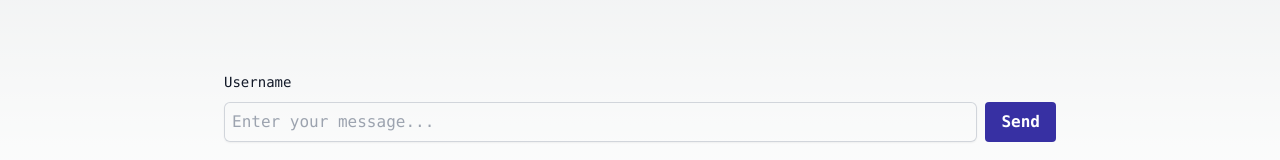
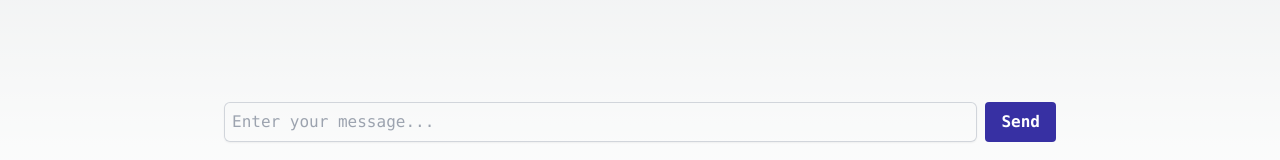
Before and after one commit to homanp/nextjs-superagent, a Next.js app: page / in a window 1280 px wide. Shown: the part 562-722 px from the top of the page. Built offline with nearby package versions, Linux system fonts and the light colour scheme; no server answers; what superagentai-js would draw is missing.

Commit message:
Small tweaks

```diff
--- a/app/page.js
+++ b/app/page.js
@@ -88,12 +88,6 @@ export default function Home() {
 
       <form onSubmit={handleSubmit(onSubmit)}>
         <div className="sm:col-span-4">
-          <label
-            htmlFor="username"
-            className="block text-sm font-medium leading-6 text-gray-900"
-          >
-            Username
-          </label>
           <div className="mt-2 flex justify-between space-x-2">
             <div className="rounded-md flex flex-1 shadow-sm ring-1 ring-inset ring-gray-300 focus-within:ring-2 focus-within:ring-inset focus-within:ring-indigo-600 ">
               <input
```
